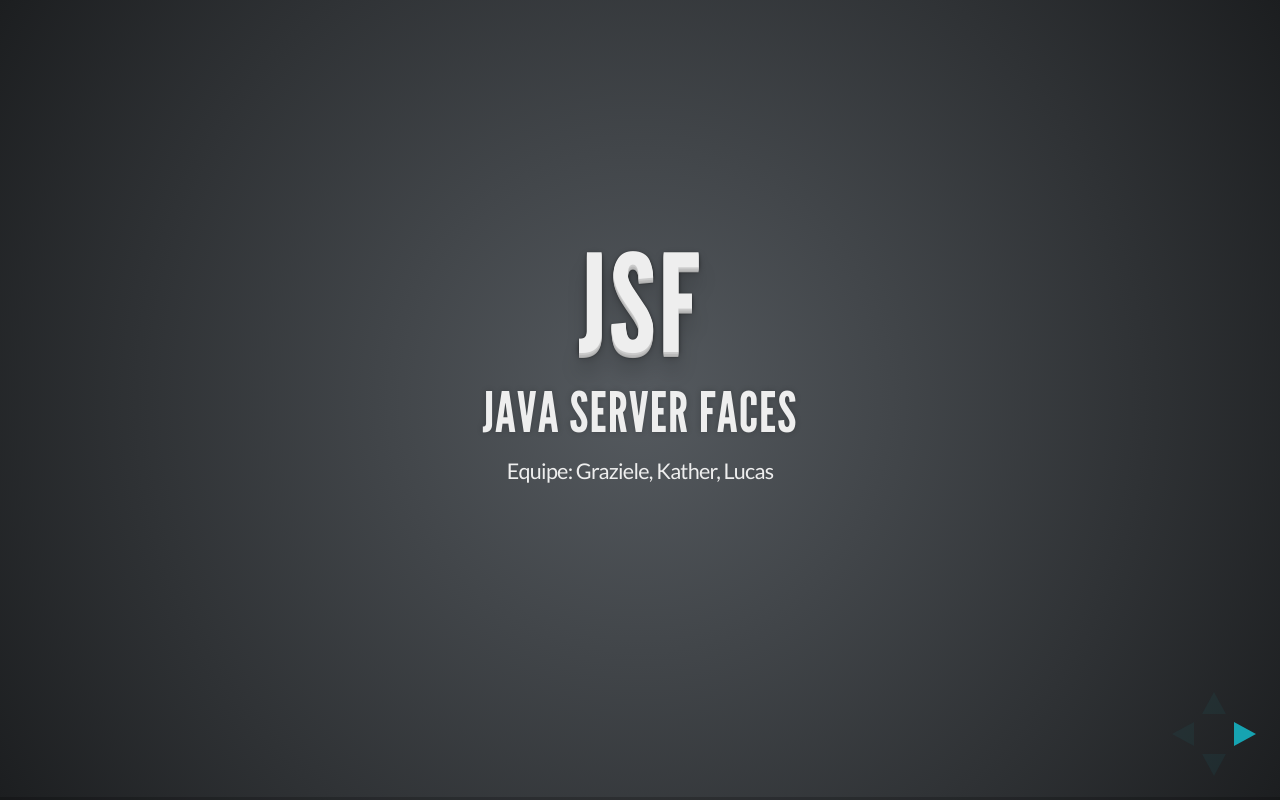
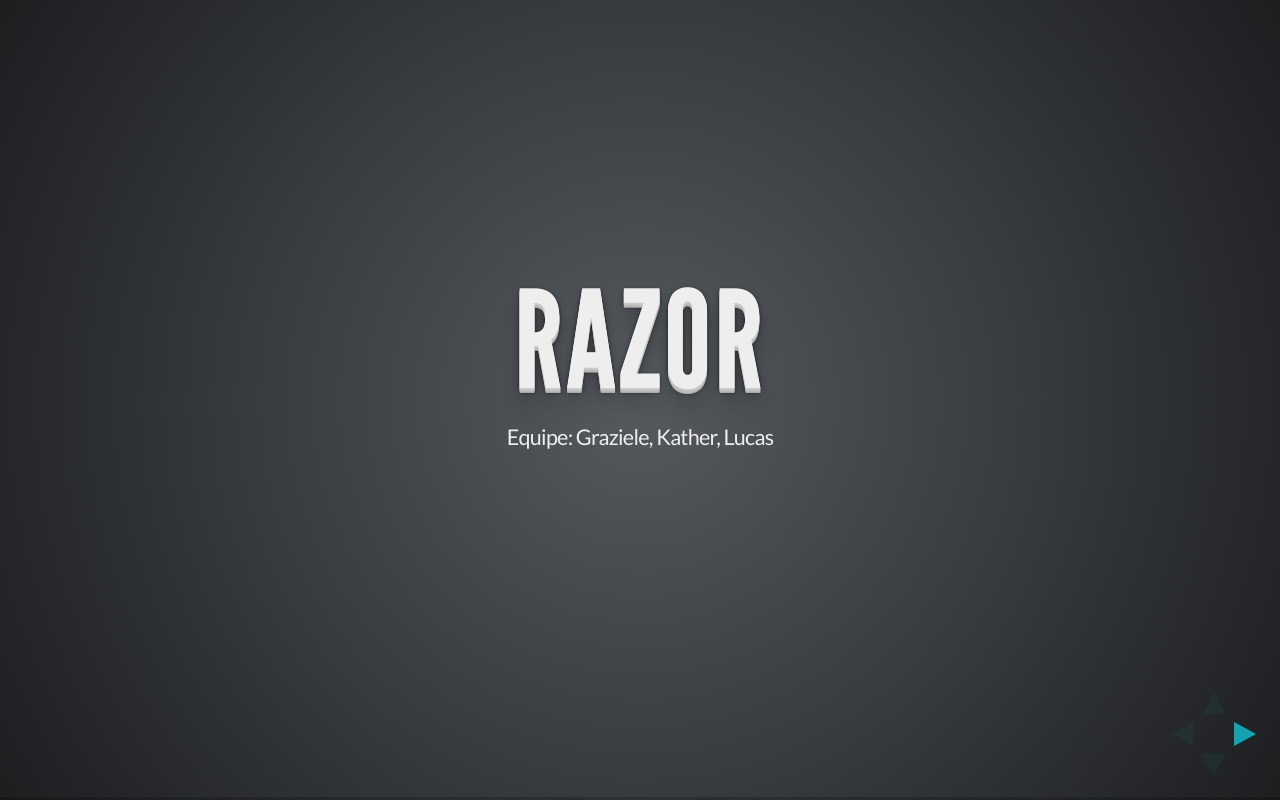
Before and after one commit to AgtLucas/Razor, a website: page index.html in a window 1280 px wide. Drawn offline with Linux system fonts and the light colour scheme.

Commit message:
Update index.html

```diff
--- a/index.html
+++ b/index.html
@@ -37,8 +37,8 @@
 			<!-- Any section element inside of this container is displayed as a slide -->
 			<div class="slides">
 				<section>
-					<h1>JSF</h1>
-					<h3>Java Server Faces</h3>
+					<h1>Razor</h1>
+					<h3></h3>
 					<p>
 						<small>Equipe: Graziele, Kather, Lucas</small>
 					</p>
```
